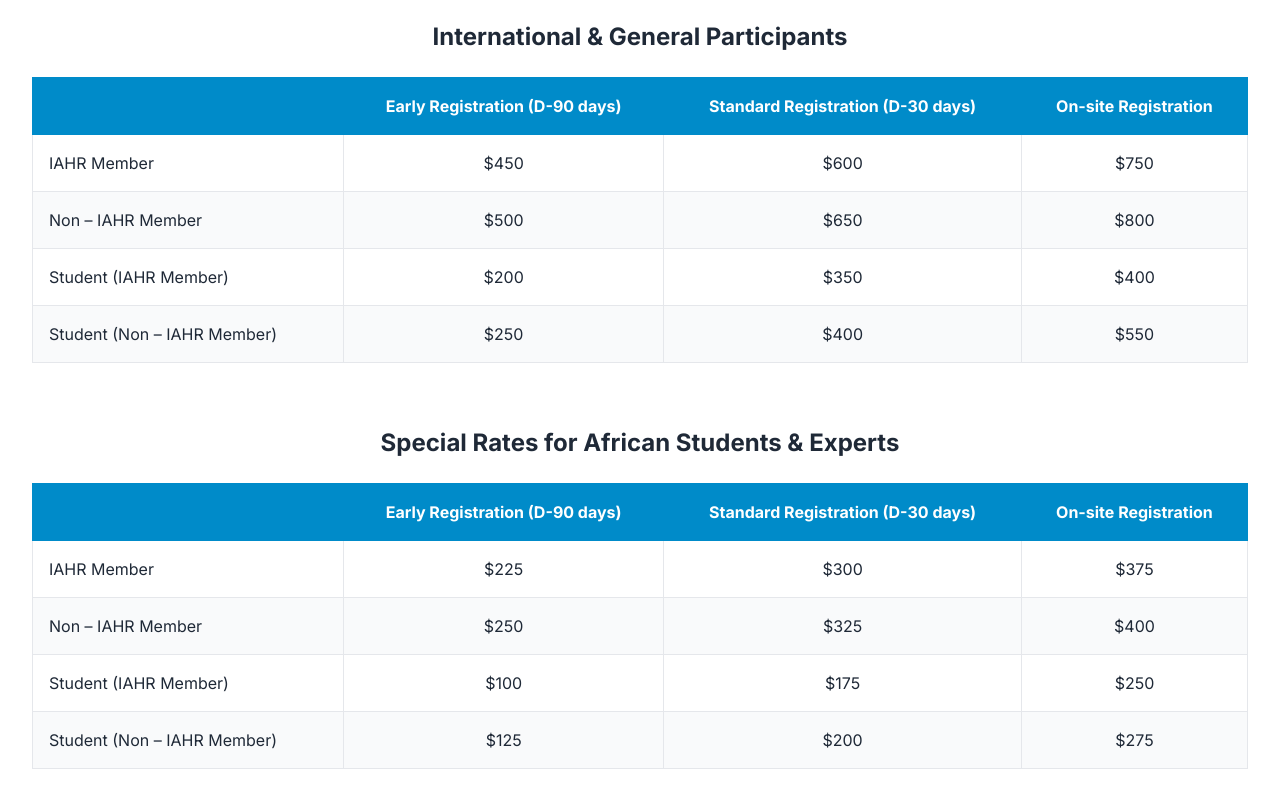
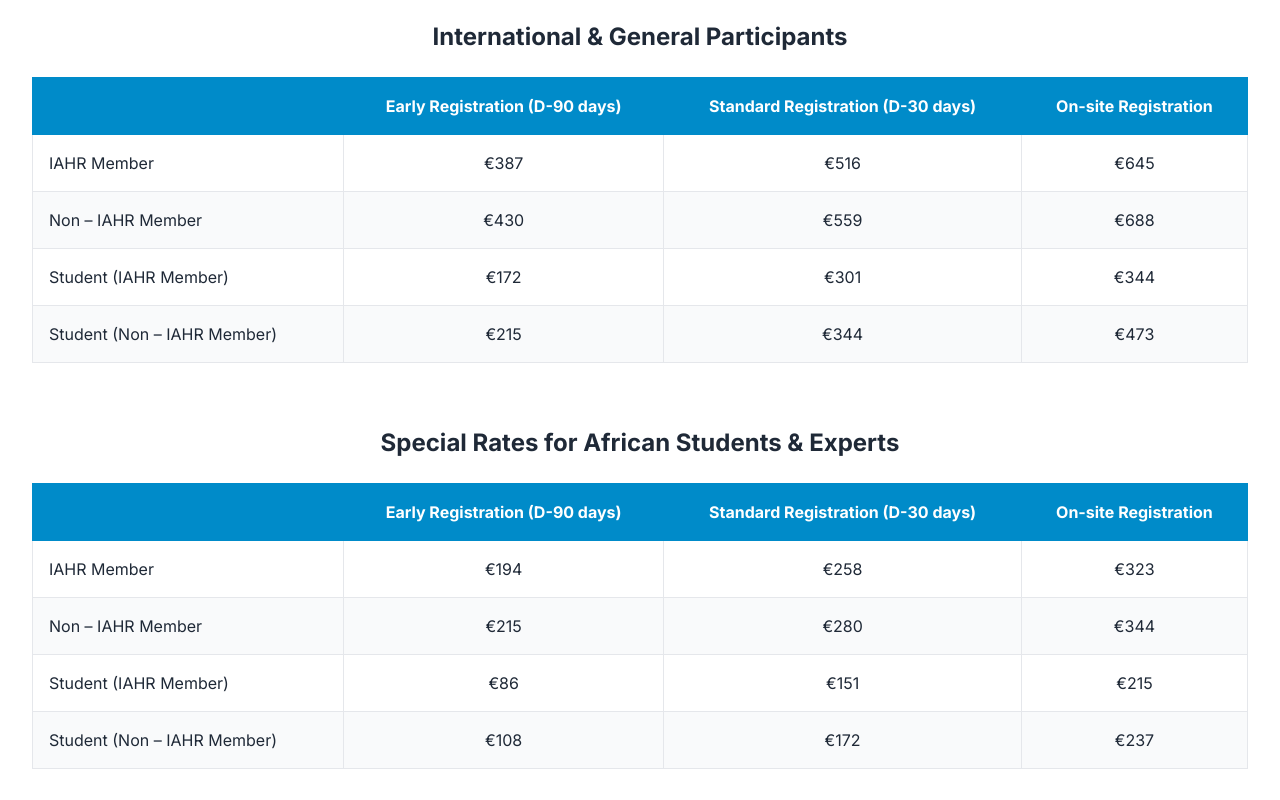
Before and after one commit to Josy-coder/iahr-africa-2026, a Next.js app: page /participate in a window 1280 px wide. Shown: the part 800-1600 px from the top of the page. Built offline with nearby package versions, Linux system fonts and the light colour scheme.

Commit message:
Update participate.tsx

```diff
--- a/src/pages/participate.tsx
+++ b/src/pages/participate.tsx
@@ -1,18 +1,22 @@
-import React from 'react';
-import Layout from '../components/layout/Layout';
-import { motion } from 'framer-motion';
-import CountdownTimer from '../components/common/CountdownTimer';
+import React from "react";
+import Layout from "../components/layout/Layout";
+import { motion } from "framer-motion";
+import CountdownTimer from "../components/common/CountdownTimer";
 
 export default function Participate() {
   return (
     <Layout title="Registration - IAHR Africa Congress 2026">
       {/* Hero Section */}
-            <div className="relative h-96 bg-cover bg-center" style={{ backgroundImage: "url('/images/conference.jpeg')" }}>
+      <div
+        className="relative h-96 bg-cover bg-center"
+        style={{ backgroundImage: "url('/images/conference.jpeg')" }}
+      >
         <div className="absolute inset-0 bg-black/40"></div>
         <div className="absolute inset-0 flex flex-col items-center justify-center text-white">
           <h1 className="text-4xl font-bold mb-6">Registration</h1>
           <p className="text-xl text-center max-w-2xl mb-8">
-                        Join us in Kigali, Rwanda for the 7th IAHR Africa Congress from December 8-11, 2026
+            Join us in Kigali, Rwanda for the 7th IAHR Africa Congress from
+            December 8-11, 2026
           </p>
           <a
             href="#registration-form"
@@ -40,7 +44,9 @@
             viewport={{ once: true }}
             className="text-center mb-12"
           >
-                        <h2 className="text-3xl font-bold text-gray-800 mb-4">Registration Fees</h2>
+            <h2 className="text-3xl font-bold text-gray-800 mb-4">
+              Registration Fees
+            </h2>
             <div className="w-24 h-1 bg-primary mx-auto"></div>
           </motion.div>
 
@@ -60,35 +66,73 @@
               <thead>
                 <tr className="bg-primary text-white">
                   <th className="p-4 text-left border border-primary"></th>
-                                <th className="p-4 text-center border border-primary">Early Registration (D-90 days)</th>
-                                <th className="p-4 text-center border border-primary">Standard Registration (D-30 days)</th>
-                                <th className="p-4 text-center border border-primary">On-site Registration</th>
+                  <th className="p-4 text-center border border-primary">
+                    Early Registration (D-90 days)
+                  </th>
+                  <th className="p-4 text-center border border-primary">
+                    Standard Registration (D-30 days)
+                  </th>
+                  <th className="p-4 text-center border border-primary">
+                    On-site Registration
+                  </th>
                 </tr>
               </thead>
               <tbody>
                 <tr className="bg-white">
-                                <td className="p-4 text-left border border-gray-200">IAHR Member</td>
-                                <td className="p-4 text-center border border-gray-200">$450</td>
-                                <td className="p-4 text-center border border-gray-200">$600</td>
-                                <td className="p-4 text-center border border-gray-200">$750</td>
+                  <td className="p-4 text-left border border-gray-200">
+                    IAHR Member
+                  </td>
+                  <td className="p-4 text-center border border-gray-200">
+                    €387
+                  </td>
+                  <td className="p-4 text-center border border-gray-200">
+                    €516
+                  </td>
+                  <td className="p-4 text-center border border-gray-200">
+                    €645
+                  </td>
                 </tr>
                 <tr className="bg-gray-50">
-                                <td className="p-4 text-left border border-gray-200">Non – IAHR Member</td>
-                                <td className="p-4 text-center border border-gray-200">$500</td>
-                                <td className="p-4 text-center border border-gray-200">$650</td>
-                                <td className="p-4 text-center border border-gray-200">$800</td>
+                  <td className="p-4 text-left border border-gray-200">
+                    Non – IAHR Member
+                  </td>
+                  <td className="p-4 text-center border border-gray-200">
+                    €430
+                  </td>
+                  <td className="p-4 text-center border border-gray-200">
+                    €559
+                  </td>
+                  <td className="p-4 text-center border border-gray-200">
+                    €688
+                  </td>
                 </tr>
                 <tr className="bg-white">
-                                <td className="p-4 text-left border border-gray-200">Student (IAHR Member)</td>
-                                <td className="p-4 text-center border border-gray-200">$200</td>
-                                <td className="p-4 text-center border border-gray-200">$350</td>
-                                <td className="p-4 text-center border border-gray-200">$400</td>
+                  <td className="p-4 text-left border border-gray-200">
+                    Student (IAHR Member)
+                  </td>
+                  <td className="p-4 text-center border border-gray-200">
+                    €172
+                  </td>
+                  <td className="p-4 text-center border border-gray-200">
+                    €301
+                  </td>
+                  <td className="p-4 text-center border border-gray-200">
+                    €344
+                  </td>
                 </tr>
                 <tr className="bg-gray-50">
-                                <td className="p-4 text-left border border-gray-200">Student (Non – IAHR Member)</td>
-                                <td className="p-4 text-center border border-gray-200">$250</td>
-                                <td className="p-4 text-center border border-gray-200">$400</td>
-                                <td className="p-4 text-center border border-gray-200">$550</td>
+                  <td className="p-4 text-left border border-gray-200">
+                    Student (Non – IAHR Member)
+                  </td>
+                  <td className="p-4 text-center border border-gray-200">
+                    €215
+                  </td>
+                  <td className="p-4 text-center border border-gray-200">
+                    €344
+                  </td>
+                  <td className="p-4 text-center border border-gray-200">
+                    €473
+                  </td>
                 </tr>
               </tbody>
             </table>
@@ -110,42 +154,79 @@
               <thead>
                 <tr className="bg-primary text-white">
                   <th className="p-4 text-left border border-primary"></th>
-                                <th className="p-4 text-center border border-primary">Early Registration (D-90 days)</th>
-                                <th className="p-4 text-center border border-primary">Standard Registration (D-30 days)</th>
-                                <th className="p-4 text-center border border-primary">On-site Registration</th>
+                  <th className="p-4 text-center border border-primary">
+                    Early Registration (D-90 days)
+                  </th>
+                  <th className="p-4 text-center border border-primary">
+                    Standard Registration (D-30 days)
+                  </th>
+                  <th className="p-4 text-center border border-primary">
+                    On-site Registration
+                  </th>
                 </tr>
               </thead>
               <tbody>
                 <tr className="bg-white">
-                                <td className="p-4 text-left border border-gray-200">IAHR Member</td>
-                                <td className="p-4 text-center border border-gray-200">$225</td>
-                                <td className="p-4 text-center border border-gray-200">$300</td>
-                                <td className="p-4 text-center border border-gray-200">$375</td>
+                  <td className="p-4 text-left border border-gray-200">
+                    IAHR Member
+                  </td>
+                  <td className="p-4 text-center border border-gray-200">
+                    €194
+                  </td>
+                  <td className="p-4 text-center border border-gray-200">
+                    €258
+                  </td>
+                  <td className="p-4 text-center border border-gray-200">
+                    €323
+                  </td>
                 </tr>
                 <tr className="bg-gray-50">
-                                <td className="p-4 text-left border border-gray-200">Non – IAHR Member</td>
-                                <td className="p-4 text-center border border-gray-200">$250</td>
-                                <td className="p-4 text-center border border-gray-200">$325</td>
-                                <td className="p-4 text-center border border-gray-200">$400</td>
+                  <td className="p-4 text-left border border-gray-200">
+                    Non – IAHR Member
+                  </td>
+                  <td className="p-4 text-center border border-gray-200">
+                    €215
+                  </td>
+                  <td className="p-4 text-center border border-gray-200">
+                    €280
+                  </td>
+                  <td className="p-4 text-center border border-gray-200">
+                    €344
+                  </td>
                 </tr>
                 <tr className="bg-white">
-                                <td className="p-4 text-left border border-gray-200">Student (IAHR Member)</td>
-                                <td className="p-4 text-center border border-gray-200">$100</td>
-                                <td className="p-4 text-center border border-gray-200">$175</td>
-                                <td className="p-4 text-center border border-gray-200">$250</td>
+                  <td className="p-4 text-left border border-gray-200">
+                    Student (IAHR Member)
+                  </td>
+                  <td className="p-4 text-center border border-gray-200">
+                    €86
+                  </td>
+                  <td className="p-4 text-center border border-gray-200">
+                    €151
+                  </td>
+                  <td className="p-4 text-center border border-gray-200">
+                    €215
+                  </td>
                 </tr>
                 <tr className="bg-gray-50">
-                                <td className="p-4 text-left border border-gray-200">Student (Non – IAHR Member)</td>
-                                <td className="p-4 text-center border border-gray-200">$125</td>
-                                <td className="p-4 text-center border border-gray-200">$200</td>
-                                <td className="p-4 text-center border border-gray-200">$275</td>
+                  <td className="p-4 text-left border border-gray-200">
+                    Student (Non – IAHR Member)
+                  </td>
+                  <td className="p-4 text-center border border-gray-200">
+                    €108
+                  </td>
+                  <td className="p-4 text-center border border-gray-200">
+                    €172
+                  </td>
+                  <td className="p-4 text-center border border-gray-200">
+                    €237
+                  </td>
                 </tr>
               </tbody>
             </table>
           </div>
         </div>
       </section>
-
 
       {/* Registration Form */}
       <section id="registration-form" className="py-16 px-4 bg-white">
@@ -157,12 +238,14 @@
             viewport={{ once: true }}
             className="text-center mb-12"
           >
-                        <h2 className="text-3xl font-bold text-gray-800 mb-4">Congress Registration</h2>
+            <h2 className="text-3xl font-bold text-gray-800 mb-4">
+              Congress Registration
+            </h2>
             <p className="text-gray-600 max-w-2xl mx-auto">
-                            Registration will open in 2026. Please check back closer to the event date.
+              Registration will open in 2026. Please check back closer to the
+              event date.
             </p>
           </motion.div>
-
         </div>
       </section>
     </Layout>
```
Lines whose indentation alone changed are shown as unchanged.
